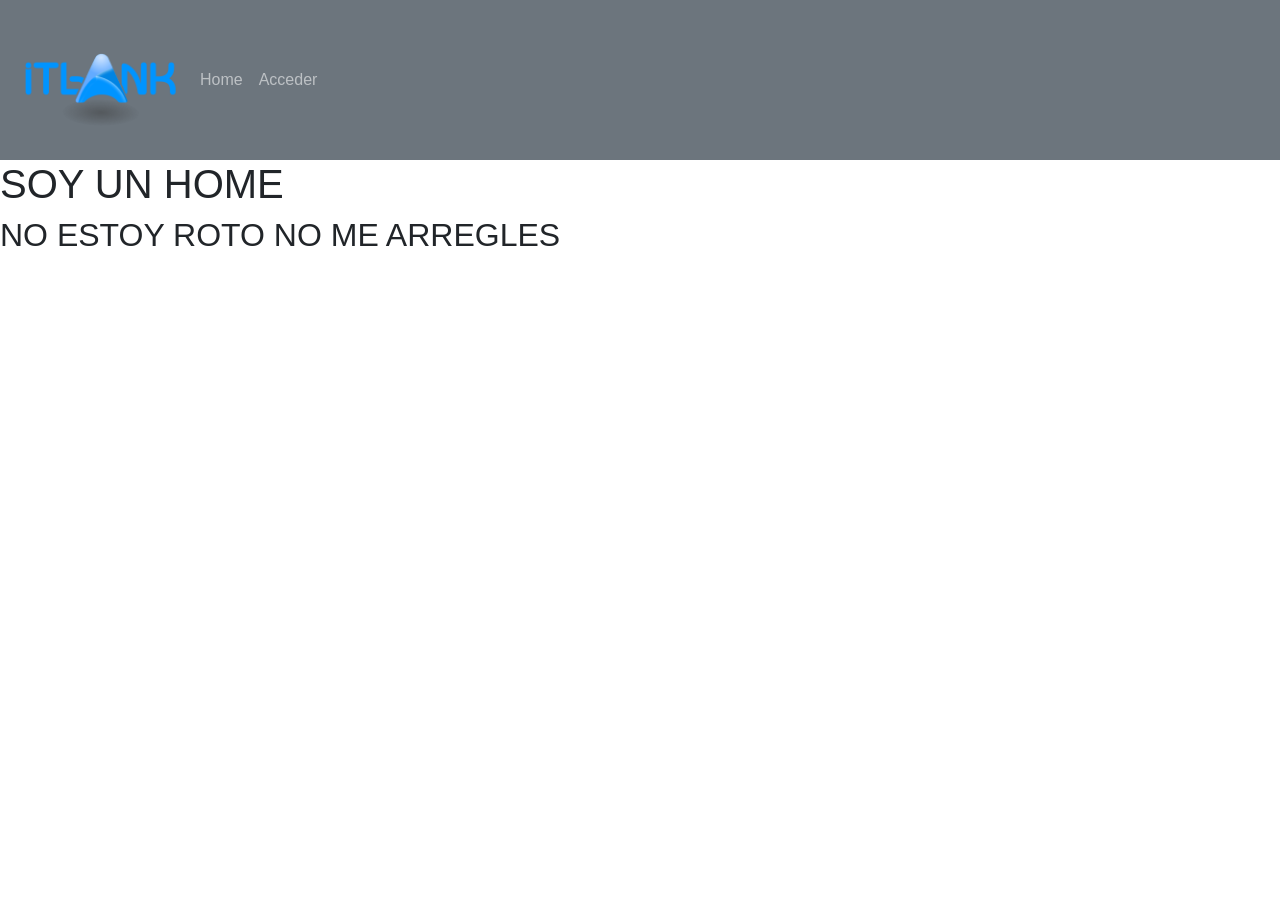
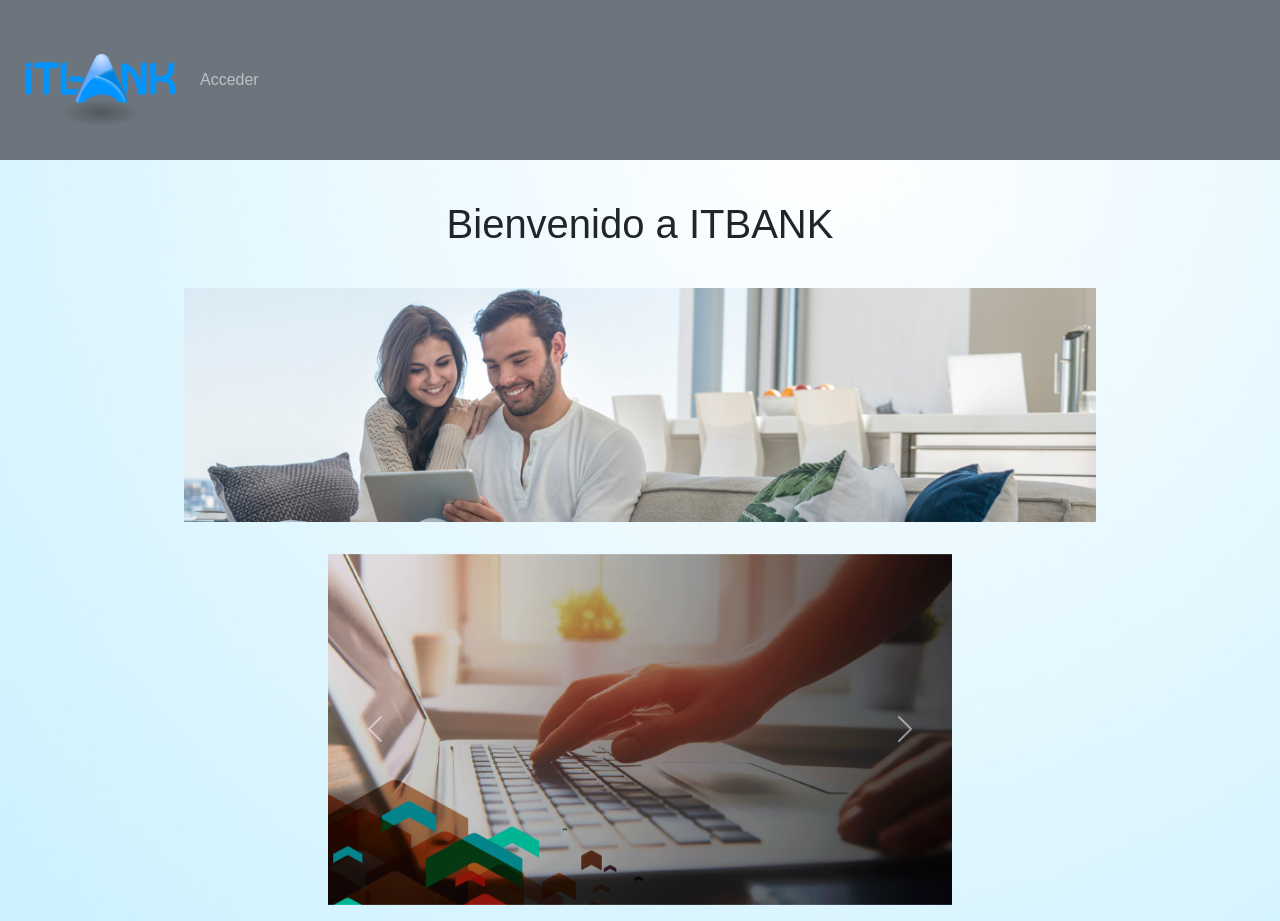
Before and after one commit to ITBA-Comision-1-Grupo-7/Sprint-7, a Django app: template homebanking/Login/templates/login/home.html in a window 1280 px wide. Before the commit the page ends 246 px from the top, so only its background shows below. Run offline with Django 4.2, Linux system fonts and the light colour scheme; the template is opened without the code that fills it, so the values that code supplies are empty.

```diff
--- a/homebanking/Login/static/login/css/styles.css
+++ b/homebanking/Login/static/login/css/styles.css
@@ -13,6 +13,7 @@ body {
   font-weight: 300;
   background-repeat: no-repeat;
   background-size: cover;
+  background-image:url('../img/fondo.jpg');
 
 }
 
@@ -38,3 +39,28 @@ body {
     background-color: #265baf;
     transition: all ease 0.3s;
 }
+
+h1{
+    text-align: center;
+    margin: 1em;
+}
+
+.carrusel{
+    display: flex;
+    align-items: center;
+    justify-content: center;
+    margin: 1em;
+}
+
+.img_prin{
+    display: flex;
+    margin: 2em;
+    align-items: center;
+    justify-content: center;
+
+}
+
+.carrusel .car_img{
+    width: 900px;
+    max-width: 100%;
+}
--- a/homebanking/Login/templates/login/home.html
+++ b/homebanking/Login/templates/login/home.html
@@ -8,9 +8,35 @@
 
 {% block content %}
 
-<h1>SOY UN HOME</h1>
+<h1>Bienvenido a ITBANK </h1>
+<div class="img_prin">
+    {% load static %}
+    <img class = 'w-75' src="{% static 'login/img/interna-homebanking.jpg' %}">
+</div>
 
-<H2>NO ESTOY ROTO NO ME ARREGLES </H2>
+<div class="carrusel">
+    <div id="carouselExampleControls" class="carousel slide w-50" data-bs-ride="carousel">
+        <div class="carousel-inner">
+          <div class="carousel-item active">
+            <img src="../../static/login/img/imagen_de_fondo.jpg" class="d-block w-100 car_img" alt="...">
+          </div>
+          <div class="carousel-item">
+            <img src="../../static/login/img/ty.jpg" class="d-block w-50 car_img" alt="...">
+          </div>
+          <div class="carousel-item">
+            <img src="../../static/login/img/fondo2.jpg" class="d-block w-50 car_img" alt="...">
+          </div>
+        </div>
+        <button class="carousel-control-prev" type="button" data-bs-target="#carouselExampleControls" data-bs-slide="prev">
+          <span class="carousel-control-prev-icon" aria-hidden="true"></span>
+          <span class="visually-hidden">Previous</span>
+        </button>
+        <button class="carousel-control-next" type="button" data-bs-target="#carouselExampleControls" data-bs-slide="next">
+          <span class="carousel-control-next-icon" aria-hidden="true"></span>
+          <span class="visually-hidden">Next</span>
+        </button>
+      </div>
 
+</div>
 
 {% endblock %}
--- a/homebanking/Login/templates/login/registro.html
+++ b/homebanking/Login/templates/login/registro.html
@@ -2,6 +2,7 @@
 {% load static %}
 {% block title %}Registro de Usuarios{% endblock %}
 {% block content %}
+
 <style>.errorlist{color:red;}</style>
 <main role="main">
 <div class="container">
--- a/homebanking/homebanking/urls.py
+++ b/homebanking/homebanking/urls.py
@@ -23,11 +23,13 @@ from prestamos import views as prestamo_views
 from cuentas import views as cuentas_views
 from django.urls import include
 from cuentas import views
+from django.contrib.auth import views as views_de_jaqueo
+
 
 
 urlpatterns = [
     path('admin/', admin.site.urls),
-    path('', login_views.home, name="home"),
+    path('', views_de_jaqueo.LoginView.as_view()),
     path('tarjetas/', tarjetas_views.Tarjeta, name="tarjetas"),
     path('prestamos/', prestamo_views.prestamo, name="prestamos"),
     path('accounts/',include('django.contrib.auth.urls')),
--- a/homebanking/utils/templates/utils/base.html
+++ b/homebanking/utils/templates/utils/base.html
@@ -9,6 +9,8 @@
 
   <link href="https://cdn.jsdelivr.net/npm/bootstrap@5.2.0/dist/css/bootstrap.min.css" rel="stylesheet"
     integrity="sha384-gH2yIJqKdNHPEq0n4Mqa/HGKIhSkIHeL5AyhkYV8i59U5AR6csBvApHHNl/vI1Bx" crossorigin="anonymous" />
+    <!-- JavaScript Bundle with Popper -->
+<script src="https://cdn.jsdelivr.net/npm/bootstrap@5.2.0/dist/js/bootstrap.bundle.min.js" integrity="sha384-A3rJD856KowSb7dwlZdYEkO39Gagi7vIsF0jrRAoQmDKKtQBHUuLZ9AsSv4jD4Xa" crossorigin="anonymous"></script>
   {% block styles %}
 
   {% endblock %}
@@ -25,9 +27,6 @@
     </button>
     <div class="collapse navbar-collapse" id="navbarNav">
       <ul class="navbar-nav">
-        <li class="nav-item">
-          <a class="nav-link" href="#">Home</a>
-        </li>
         <li class="nav-item">
           {% if not request.user.is_authenticated %}
         <li class="nav-item">
```
Also changed, not shown: homebanking/Login/static/login/img/imagen_de_fondo.jpg (added), homebanking/Login/static/login/img/interna-homebanking.jpg (added), homebanking/db.sqlite3, 2 other files.
